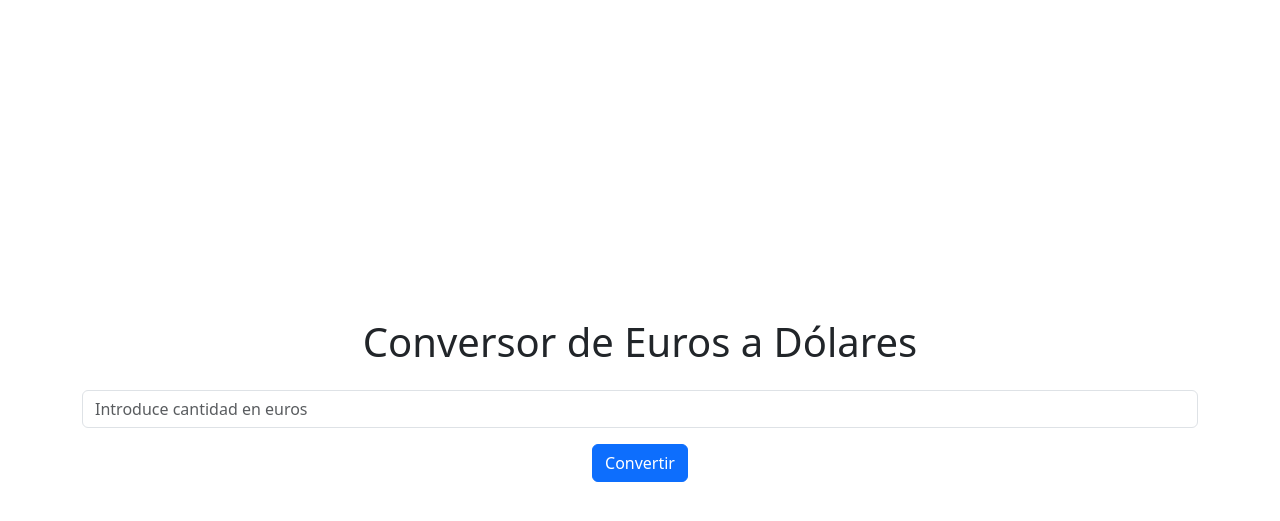
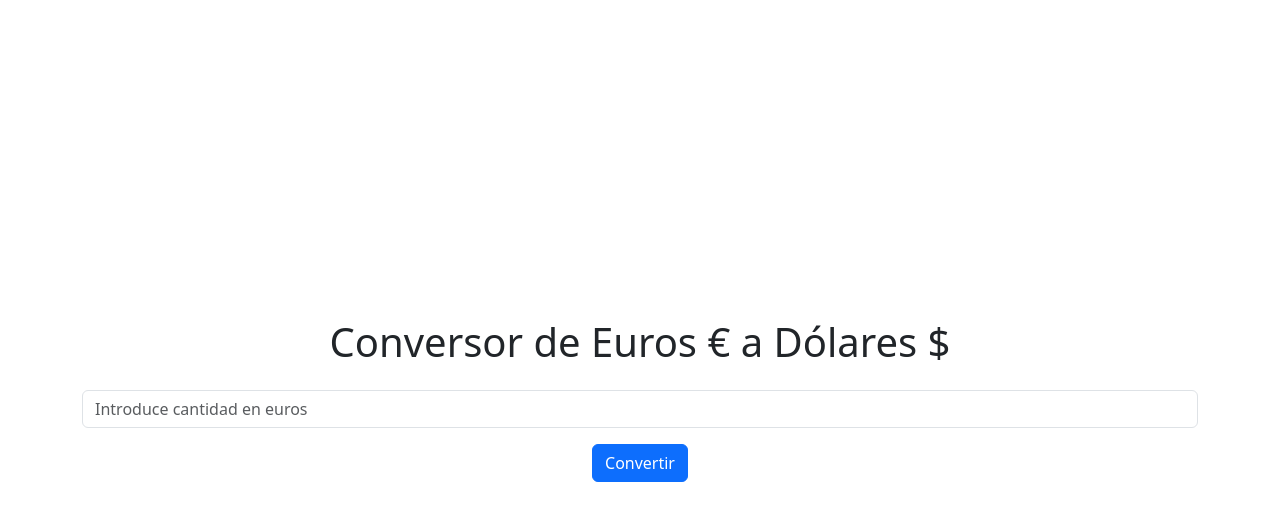
Before and after one commit to xAlexMGGx/python-appengine, a Flask app: page / in a window 1280 px wide. Shown: the top 521 px of the page. Run offline with Flask 3, Linux system fonts and the light colour scheme.

Commit message:
Update index.html

```diff
--- a/templates/index.html
+++ b/templates/index.html
@@ -8,7 +8,7 @@
 </head>
 <body class="d-flex justify-content-center align-items-center vh-100">
     <div class="container text-center">
-        <h1 class="mb-4">Conversor de Euros a Dólares</h1>
+        <h1 class="mb-4">Conversor de Euros € a Dólares $</h1>
         <form method="post">
             <div class="mb-3">
                 <input type="number" step="0.01" name="euros" class="form-control" placeholder="Introduce cantidad en euros" required>
```
